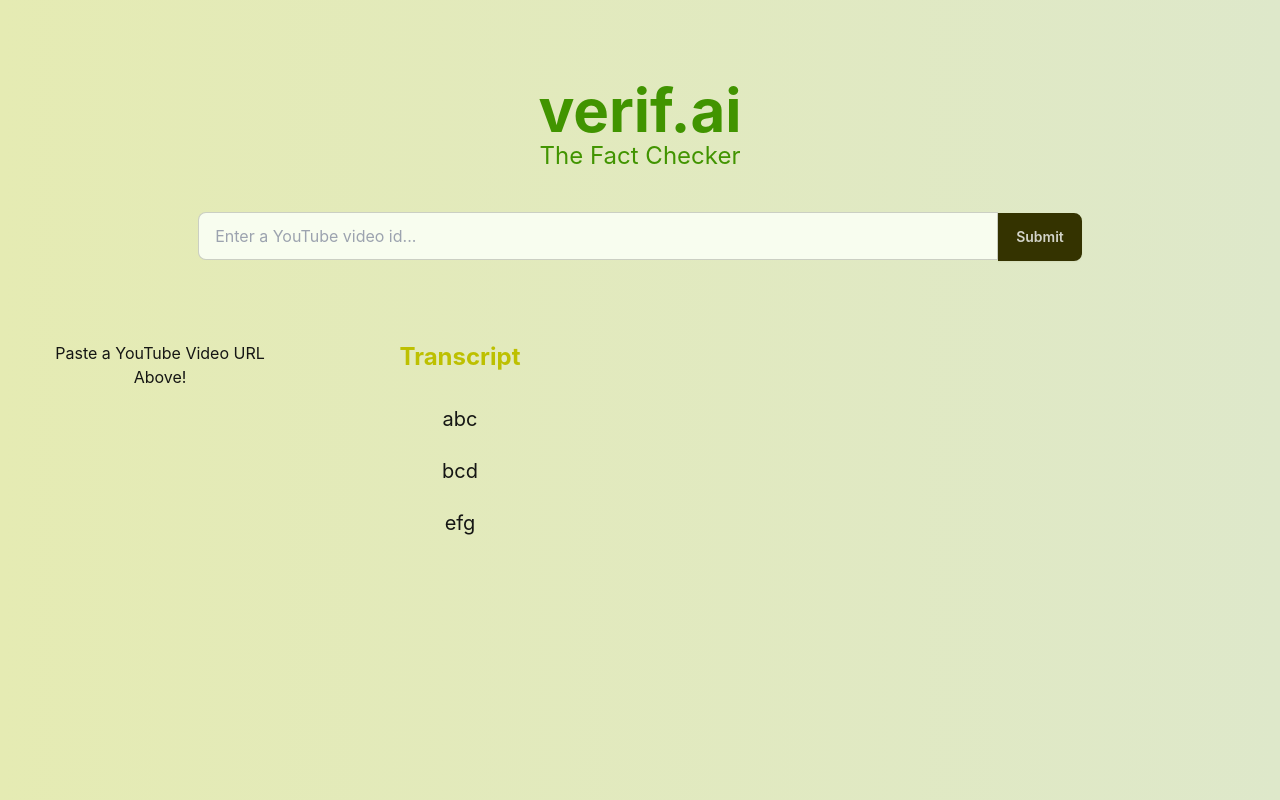
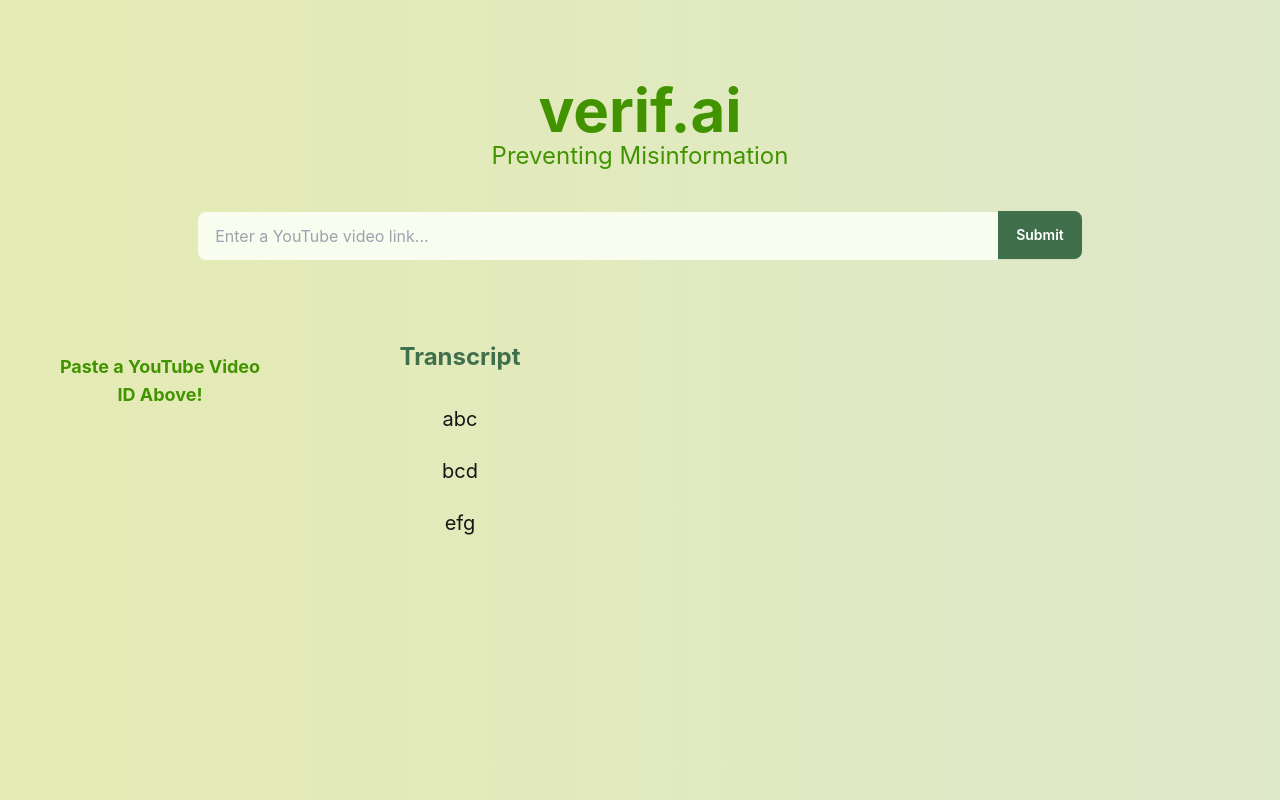
Before and after one commit to HetavP2/verifai, a React (Create React App) app: page / in a window 1280 px wide. Shown: the top 800 px of the page. Built offline with nearby package versions, Linux system fonts and the light colour scheme.

Commit message:
front end done

```diff
--- a/src/App.js
+++ b/src/App.js
@@ -10,23 +10,29 @@
   function handleSubmit(e) {
     e.preventDefault();
     const formData = new FormData(e.currentTarget);
-    setVideoId(formData.get("videoIdForm"));
+    let youtubeUrl = formData.get("videoIdForm");
+    let videoIdActual = youtubeUrl.split("v=")[1];
+    setVideoId(videoIdActual);
+
   }
 
+
   return (
-    <div className="mx-auto bg-gradient-to-r from-[#E5EBB3] to-[#DEE8CA]">
+    <div className="mx-auto bg-gradient-to-r from-[#E5EBB3] to-[#DEE8CA] h-screen">
       <div className="w-full text-center p-10 mx-auto">
         <h1 className="text-6xl text-primary font-bold pt-10">verif.ai</h1>
-        <h2 className="text-2xl text-primary mb-10">The Fact Checker</h2>
+        <h2 className="text-2xl text-primary mb-10">
+          Preventing Misinformation
+        </h2>
         <form onSubmit={handleSubmit}>
           <input
             type="text"
             name="videoIdForm"
-            placeholder="Enter a YouTube video id..."
-            className="rounded-none rounded-l-lg input input-bordered w-1/3 sm:w-2/3 inline"
+            placeholder="Enter a YouTube video link..."
+            className="rounded-none rounded-l-lg input w-3 sm:w-2/3 inline outline-none	"
           />
           <button
-            className="btn btn-neutral inline border-2 rounded-none rounded-r-lg"
+            className="btn btn-neutral bg-[#3F704B] inline border-2 border-[#3F704B] hover:bg-[#00A86B] text-white hover:border-[#00A86B] rounded-none rounded-r-lg -translate-y-0.5"
             type="submit"
           >
             Submit
@@ -38,7 +44,9 @@
         {videoId ? (
           <Reel videoId={videoId} />
         ) : (
-          <h1 className="">Paste a YouTube Video URL Above!</h1>
+          <h1 className="text-lg text-primary font-bold p-3">
+            Paste a YouTube Video ID Above!
+          </h1>
         )}
         <ReelText videoId={videoId} />
       </div>
--- a/src/components/reel-text.jsx
+++ b/src/components/reel-text.jsx
@@ -45,13 +45,13 @@
     <div className="col-span-5 sm:col-span-3">
       <div className="grid sm:grid-cols-2 grid-cols-1">
         <div className="sm:col-span-1 col-span-2">
-          <h1 className="font-bold text-2xl text-secondary">Transcript</h1>
-          <div className="m-5 overflow-y-auto h-screen">
+          <h1 className="font-bold text-2xl text-secondary text-[#3F704B] hover:text-[#00A86B]">Transcript</h1>
+          <div className="m-5 overflow-y-auto">
             {chunks.map((chunk, num) => (
               <div key={num}>
                 <p
                   id={"chunk" + String(num)}
-                  className="p-3 text-xl inline-block hover:text-secondary"
+                  className="p-3 text-xl inline-block hover:text-[#2E8B57]"
                   onMouseEnter={() => handleHover(num)}
                   onMouseLeave={handleMouseLeave}
                 >
--- a/src/components/reel.jsx
+++ b/src/components/reel.jsx
@@ -2,7 +2,7 @@
 
 const Reel = ({ videoId }) => {
   return (
-    <div className="col-span-5 sm:col-span-2 bg-[#DBDFA6] rounded-2xl shadow-2xl h-1/2">
+    <div className="col-span-5 sm:col-span-2 bg-gradient-to-br from-[#3F704B] to-[#2E8B57] rounded-2xl shadow-2xl h-96">
       <iframe
         className="w-4/5 mx-auto h-4/5 my-10"
         src={`https://www.youtube.com/embed/${videoId}?si=Z4i21SJAJt_qsPQr`}
```
